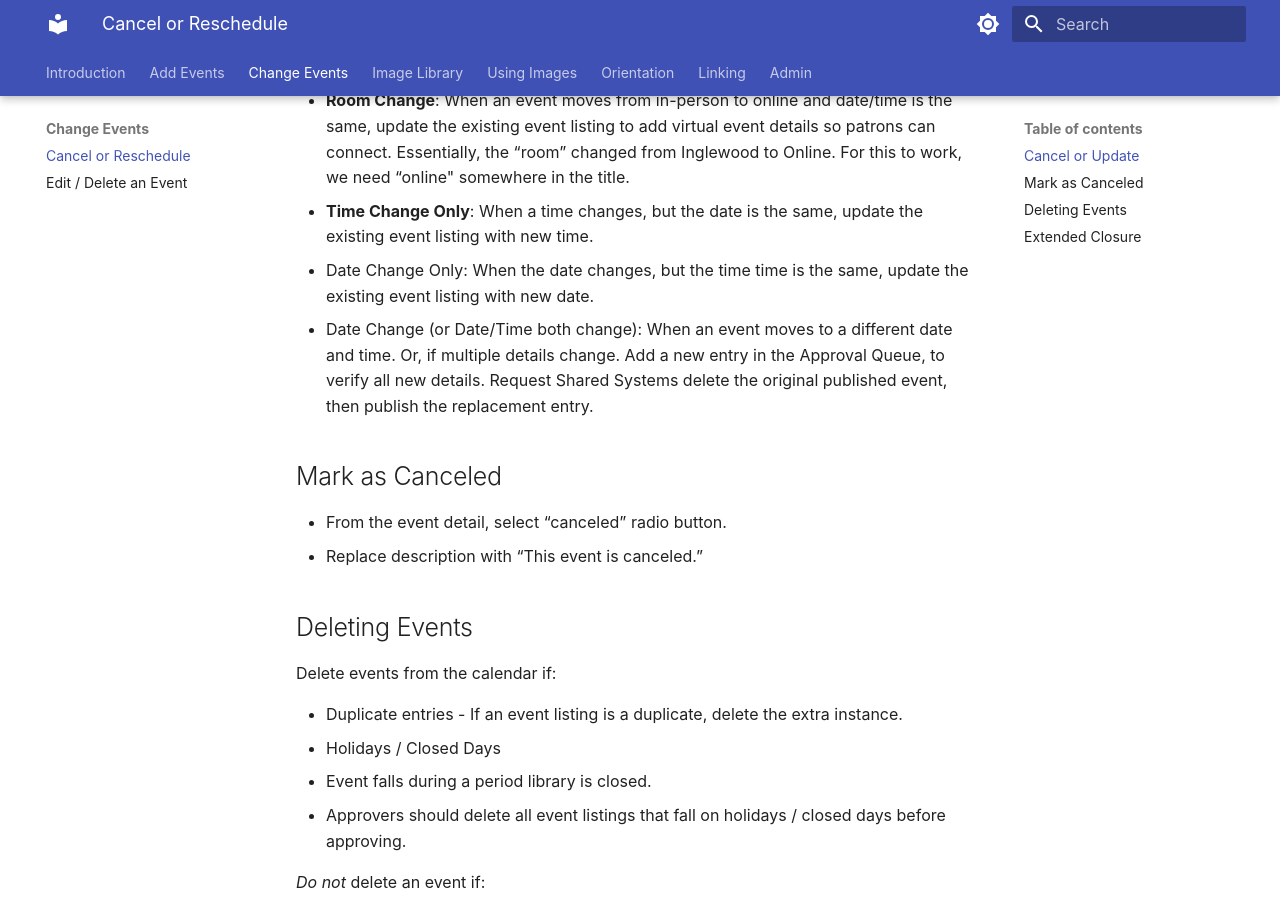
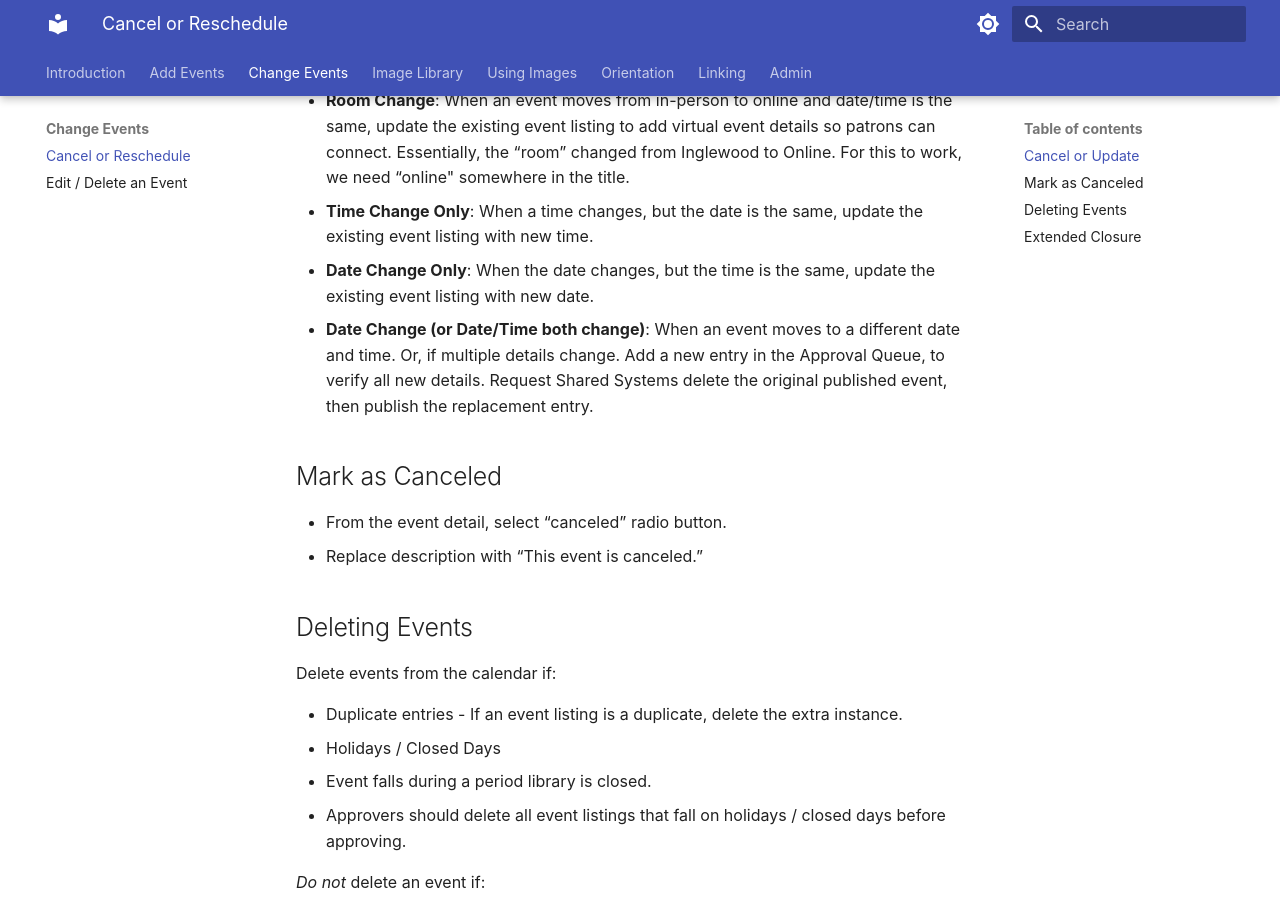
Before and after one commit to Nashville-Public-Library/bedework-docs, an MkDocs documentation site: the page built from docs/change-events/cancel.md, in a window 1280 px wide and 900 px high, scrolled down 500 px. Built offline with MkDocs 1.6.1 and Material for MkDocs 9.7.7, drawn with Linux system fonts in a browser that asks for light colours.

Commit message:
add emphasis

```diff
--- a/docs/change-events/cancel.md
+++ b/docs/change-events/cancel.md
@@ -14,8 +14,8 @@ When to mark an event canceled versus updating the existing event listing with n
 - **Canceled**: When the event is totally canceled and the event is less than five days away, mark the event canceled. If event is more than five days out, delete event entirely.
 - **Room Change**: When an event moves from in-person to online and date/time is the same, update the existing event listing to add virtual event details so patrons can connect. Essentially, the “room” changed from Inglewood to Online. For this to work, we need “online" somewhere in the title.
 - **Time Change Only**: When a time changes, but the date is the same, update the existing event listing with new time.
-- Date Change Only: When the date changes, but the time time is the same, update the existing event listing with new date.
-- Date Change (or Date/Time both change): When an event moves to a different date and time. Or, if multiple details change. Add a new entry in the Approval Queue, to verify all new details. Request Shared Systems delete the original published event, then publish the replacement entry.
+- **Date Change Only**: When the date changes, but the time is the same, update the existing event listing with new date.
+- **Date Change (or Date/Time both change)**: When an event moves to a different date and time. Or, if multiple details change. Add a new entry in the Approval Queue, to verify all new details. Request Shared Systems delete the original published event, then publish the replacement entry.
 
 ## Mark as Canceled
 
```
